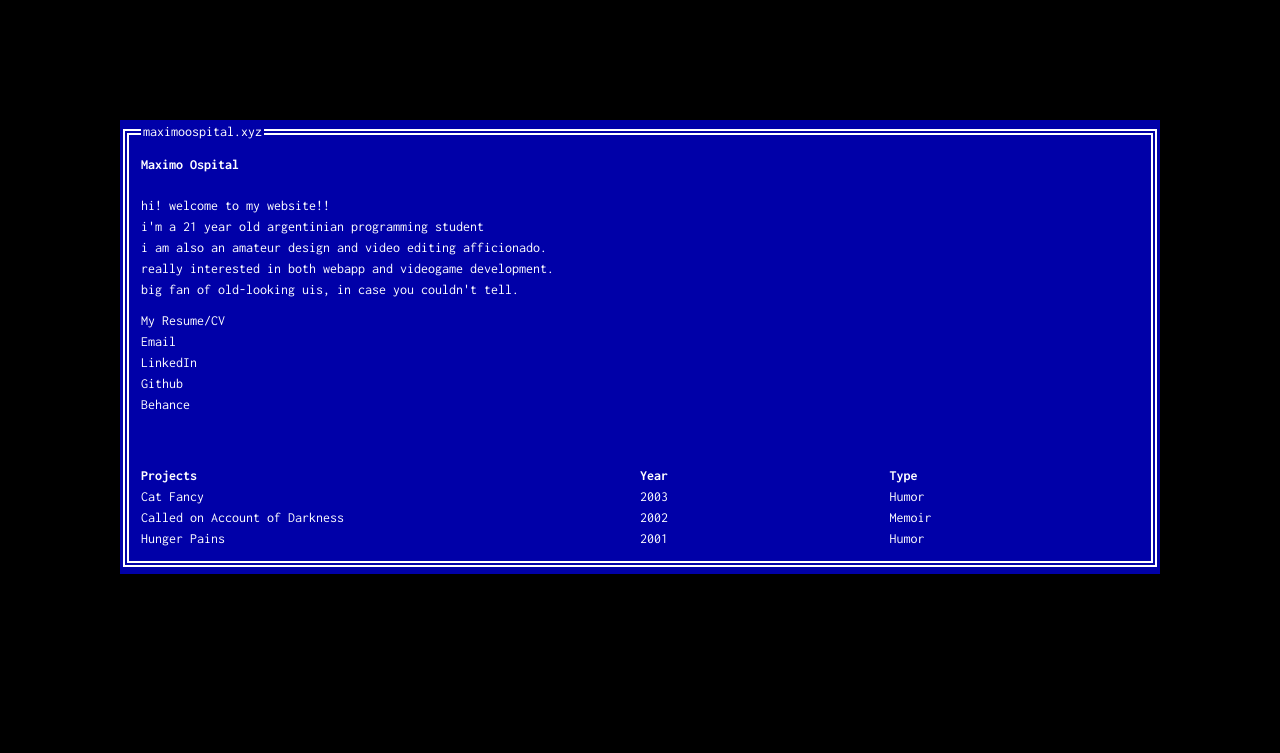
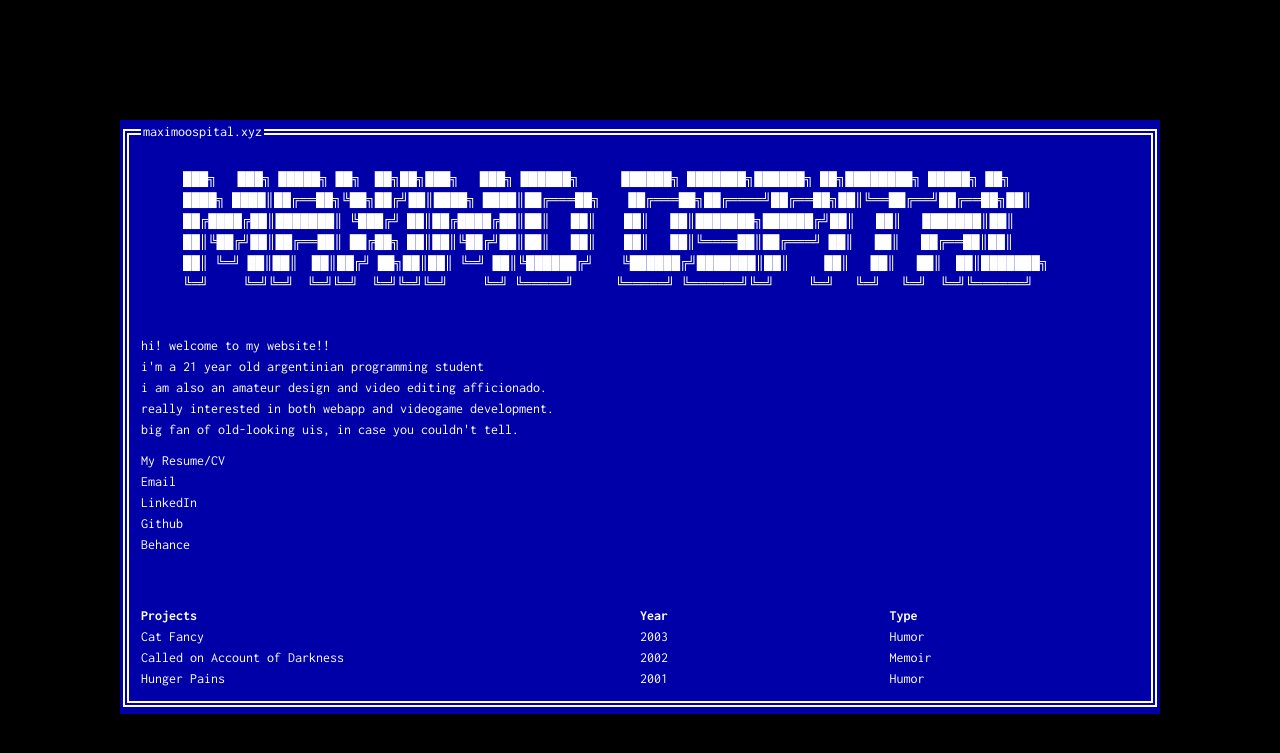
Before and after one commit to maximoospital/maximoospital.github.io, a Jekyll site: the page built from index.html, in a window 1280 px wide. Shown: the top 753 px of the page. Built offline with Jekyll 4.4.1, drawn with Linux system fonts in a browser that asks for light colours.

Commit message:
update ui

```diff
--- a/_includes/header.html
+++ b/_includes/header.html
@@ -1,7 +1,14 @@
 <div class="bio">
   <div class="bio__header">
   	<a href="{{ site.url }}{{ "/" | relative_url }}">
-	  {{ site.header }}
+	  <pre>
+      ███╗   ███╗ █████╗ ██╗  ██╗██╗███╗   ███╗ ██████╗      ██████╗ ███████╗██████╗ ██╗████████╗ █████╗ ██╗
+      ████╗ ████║██╔══██╗╚██╗██╔╝██║████╗ ████║██╔═══██╗    ██╔═══██╗██╔════╝██╔══██╗██║╚══██╔══╝██╔══██╗██║
+      ██╔████╔██║███████║ ╚███╔╝ ██║██╔████╔██║██║   ██║    ██║   ██║███████╗██████╔╝██║   ██║   ███████║██║
+      ██║╚██╔╝██║██╔══██║ ██╔██╗ ██║██║╚██╔╝██║██║   ██║    ██║   ██║╚════██║██╔═══╝ ██║   ██║   ██╔══██║██║
+      ██║ ╚═╝ ██║██║  ██║██╔╝ ██╗██║██║ ╚═╝ ██║╚██████╔╝    ╚██████╔╝███████║██║     ██║   ██║   ██║  ██║███████╗
+      ╚═╝     ╚═╝╚═╝  ╚═╝╚═╝  ╚═╝╚═╝╚═╝     ╚═╝ ╚═════╝      ╚═════╝ ╚══════╝╚═╝     ╚═╝   ╚═╝   ╚═╝  ╚═╝╚══════╝
+    </pre>
 	</a>
   </div>
   <div class="bio__desc">{{ site.desc }}</div>
```
